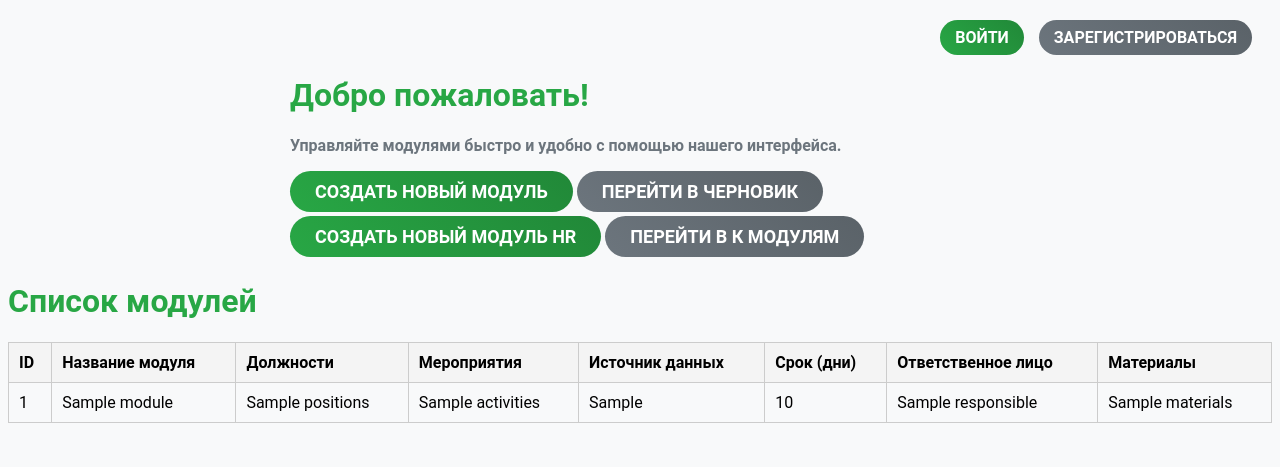
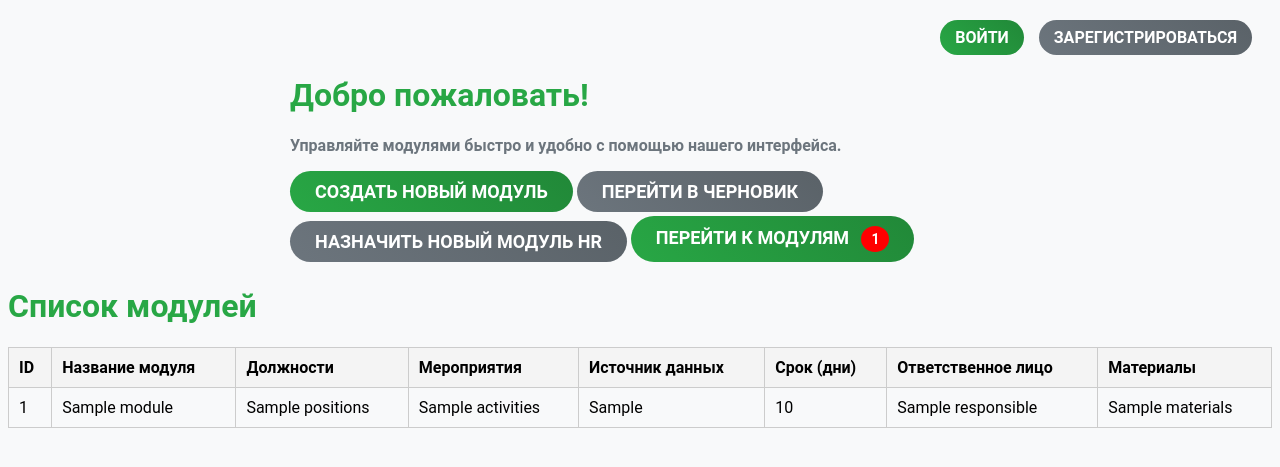
Before and after one commit to SaintKliment/hr_system, a Flask app: template templates/index.html in a window 1280 px wide. Shown: the top 467 px of the page. Run offline with Flask 3, Linux system fonts and the light colour scheme; the template is opened without the code that fills it: most values are stand-ins (such as "Sample title", 1, 10 or a date in 2020); some libraries are stand-ins or nearby versions.

Commit message:
add smtp and counter for new modules

```diff
--- a/app.py
+++ b/app.py
@@ -1,4 +1,5 @@
-from flask import Flask, abort, render_template, request, redirect, url_for, flash, session
+from flask import Flask, render_template, request, redirect, url_for, flash, session
+from flask_mail import Mail, Message
 import os
 import json
 from werkzeug.utils import secure_filename
@@ -18,6 +19,8 @@ app.config['SQLALCHEMY_DATABASE_URI'] = SQLALCHEMY_DATABASE_URI
 app.config['SQLALCHEMY_TRACK_MODIFICATIONS'] = SQLALCHEMY_TRACK_MODIFICATIONS
 app.config['UPLOAD_FOLDER'] = './uploads'
 app.config['MAX_CONTENT_LENGTH'] = 20 * 1024 * 1024  # 20 MB
+app.config.from_object('config_smtp')  # Загрузка конфигурации из файла config.py
+mail = Mail(app)
 
 app.secret_key = os.urandom(24)  # Для безопасности сессий
 db.init_app(app)
@@ -210,7 +213,8 @@ def logout():
 @login_required
 def index():
     modules = Module.query.all()
-    return render_template('index.html', modules=modules)
+    count_modules = Module.query.filter(Module.state == 'новый').count()
+    return render_template('index.html', modules=modules, count_modules=count_modules)
 
 @app.route('/hr_add', methods=['GET', 'POST'])
 @login_required
@@ -237,7 +241,12 @@ def hr_add():
             db.session.add(new_module)
             db.session.commit()
             print("Новый модуль успешно добавлен в базу данных.")
-            # send_messages_developers() # отправить сообщение о новом модуле всем пользователям
+            users = User.query.filter(User.id.in_(responsible_user_ids)).all()
+            emails = [user.email for user in users]
+
+            for email in emails:
+                print(email)
+                # send_email(email) # отправка шаблонного сообщения - уведомления о новом модуле
         except Exception as e:
             db.session.rollback()
             print(f"Произошла ошибка при добавлении модуля: {str(e)}")
@@ -261,6 +270,15 @@ def module_detail(module_id):
     module = Module.query.get_or_404(module_id)  # Получаем модуль по ID или 404, если не найден
     return render_template('module_detail.html', module=module)
 
+def send_email(recipient):
+    msg = Message("Назначение разработчиком адаптационного модуля",
+                  recipients=[recipient])
+    msg.body = "Добрый день, коллеги.\nВы назначены разработчиком адаптационного модуля. Просим ознакомиться с приказом и приступить к работе."
+    msg.html = "<p>Добрый день, коллеги.</p><p>Вы назначены разработчиком адаптационного модуля. Просим ознакомиться с приказом и приступить к работе.</p>"
+
+    with app.app_context():
+        mail.send(msg)
+
 
 if __name__ == '__main__':
     with app.app_context():
--- /dev/null
+++ b/config_smtp.py
@@ -0,0 +1,6 @@
+MAIL_SERVER = 'smtp.gmail.com'  # Замените на ваш SMTP сервер
+MAIL_PORT = 465  # Порт для SSL
+MAIL_USE_SSL = True
+MAIL_USERNAME = 'helpdict@gmail.com'  # Ваш адрес электронной почты
+MAIL_PASSWORD = 'irhh iztb bqjo xgab' # Ваш пароль приложения или основной пароль
+MAIL_DEFAULT_SENDER = MAIL_USERNAME  # Адрес отправителя по умолчанию
--- a/templates/hr_add.html
+++ b/templates/hr_add.html
@@ -97,7 +97,7 @@
         {% endfor %}
       </div>
 
-      <label for="duration">Срок прохождения модуля (в днях):</label>
+      <label for="duration">Срок создания модуля (в днях):</label>
       <input type="number" id="duration" name="duration" required />
 
       <button type="submit">Добавить модуль</button>
--- a/templates/index.html
+++ b/templates/index.html
@@ -156,18 +156,30 @@
           <a href="/draft" class="custom-btn btn-gray">
             <span>Перейти в черновик</span>
           </a>
-
-          <a href="/hr_add" class="custom-btn btn-green me-3">
-            <span>Создать новый модуль HR</span>
+          <a href="/hr_add" class="custom-btn btn-gray">
+            <span>Назначить новый модуль HR</span>
           </a>
-          <a href="/view_modules" class="custom-btn btn-gray">
-            <span>Перейти в к модулям</span>
+          <a href="/view_modules" class="custom-btn btn-green me-3">
+            <span>Перейти к модулям</span>
+            {% if count_modules > 0 %}
+            <span class="notification-badge">{{ count_modules }}</span>
+            {% endif %}
           </a>
         </div>
       </div>
     </div>
 
     <style>
+      .notification-badge {
+        display: inline-block;
+        background-color: red; /* Цвет фона кружка */
+        color: white; /* Цвет текста */
+        border-radius: 50%; /* Круглая форма */
+        padding: 5px 10px; /* Отступы для размера */
+        font-size: 14px; /* Размер шрифта */
+        margin-left: 8px; /* Отступ слева от кнопки */
+      }
+
       table {
         width: 100%;
         border-collapse: collapse;
```
